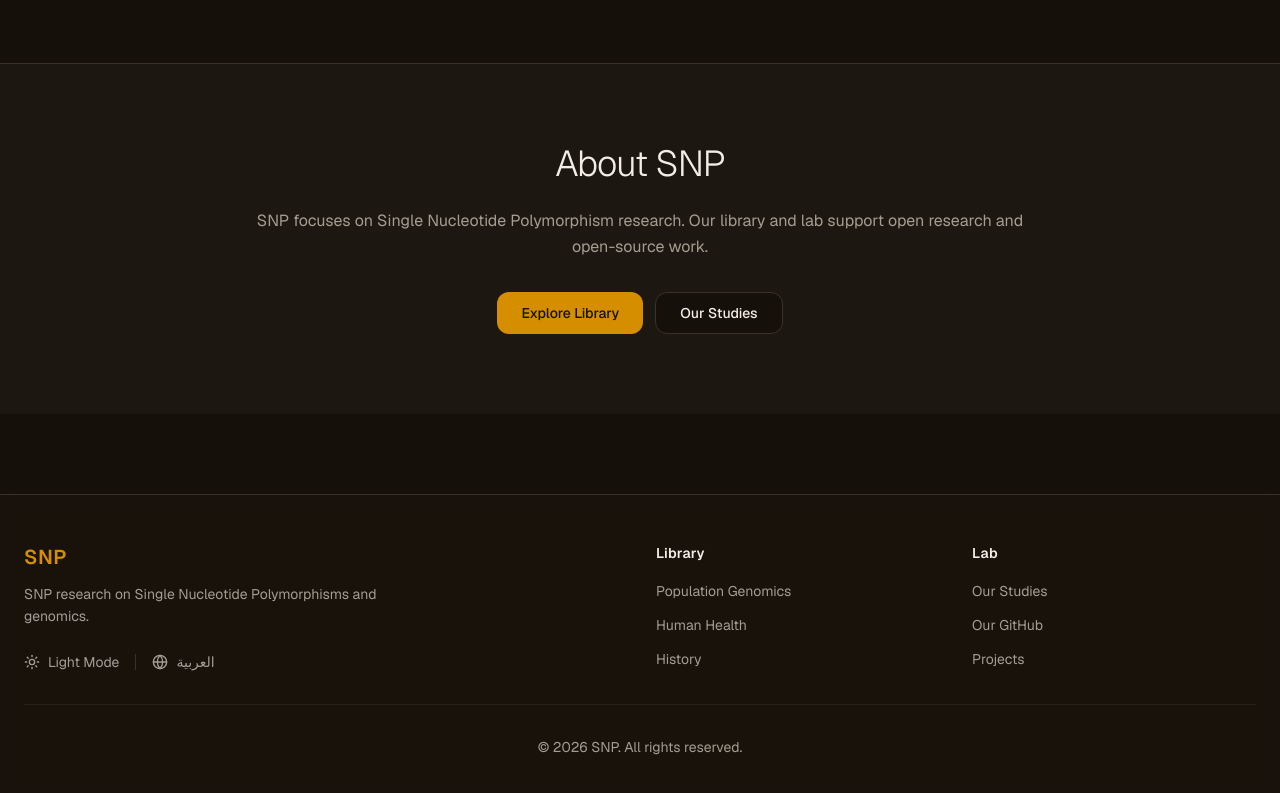
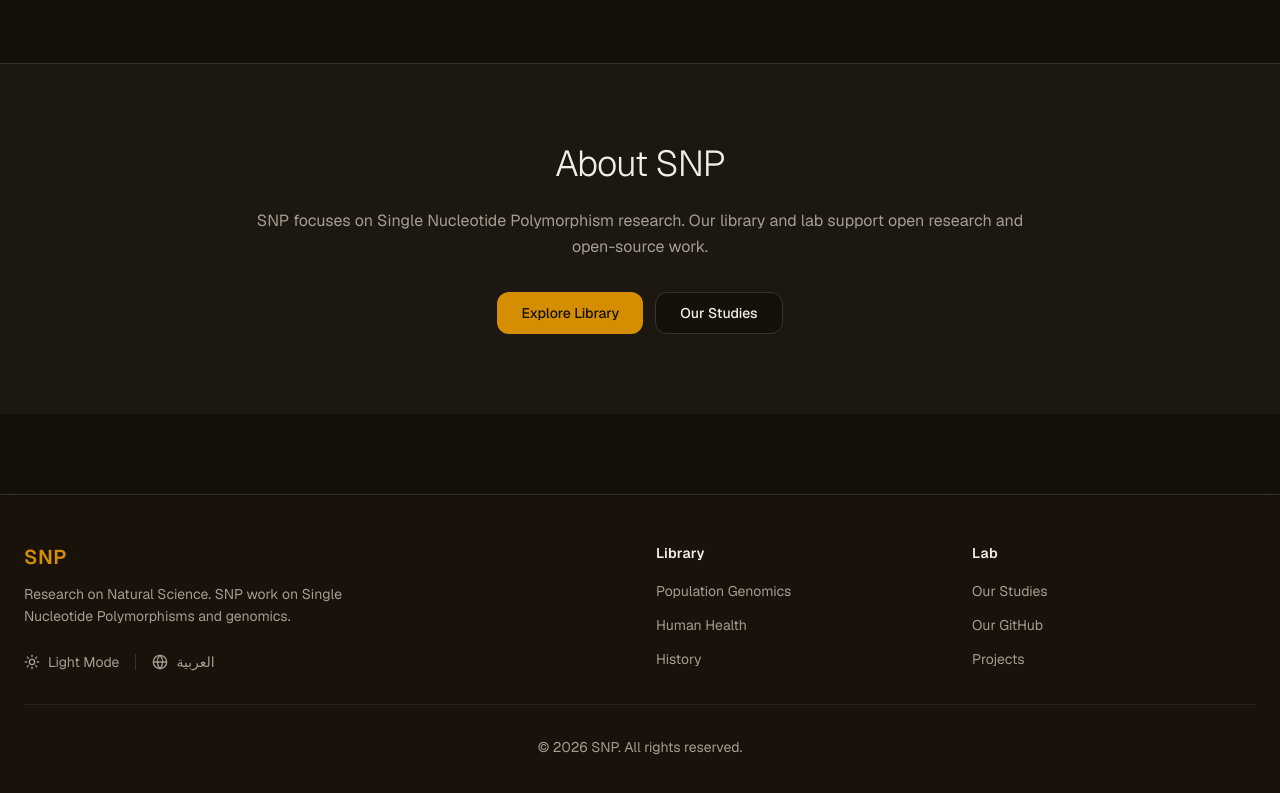
Before and after one commit to a4ariyan/snpscience, a Next.js app: page / in a window 1280 px wide. Shown: the part 1211-2004 px from the top of the page. Built offline with nearby package versions, Linux system fonts and the light colour scheme; no server answers.

Commit message:
Update footer text for improved clarity and relevance
- Revised footer content to reflect a broader focus on natural science research.
- Enhanced translations to align with the updated English text for better user understanding.

```diff
--- a/src/components/layouts/Footer.tsx
+++ b/src/components/layouts/Footer.tsx
@@ -18,8 +18,8 @@ export async function Footer() {
             <p className="text-muted-foreground text-sm leading-relaxed max-w-sm mb-6">
               {t(
                 language,
-                "SNP research on Single Nucleotide Polymorphisms and genomics.",
-                "أبحاث SNP في تعدد أشكال النوكليوتيدات المفردة وعلم الجينوم."
+                "Research on Natural Science. SNP work on Single Nucleotide Polymorphisms and genomics.",
+                "البحث في العلوم الطبيعية. عمل SNP في تعدد أشكال النوكليوتيدات المفردة وعلم الجينوم."
               )}
             </p>
             <FooterSettings />
```
